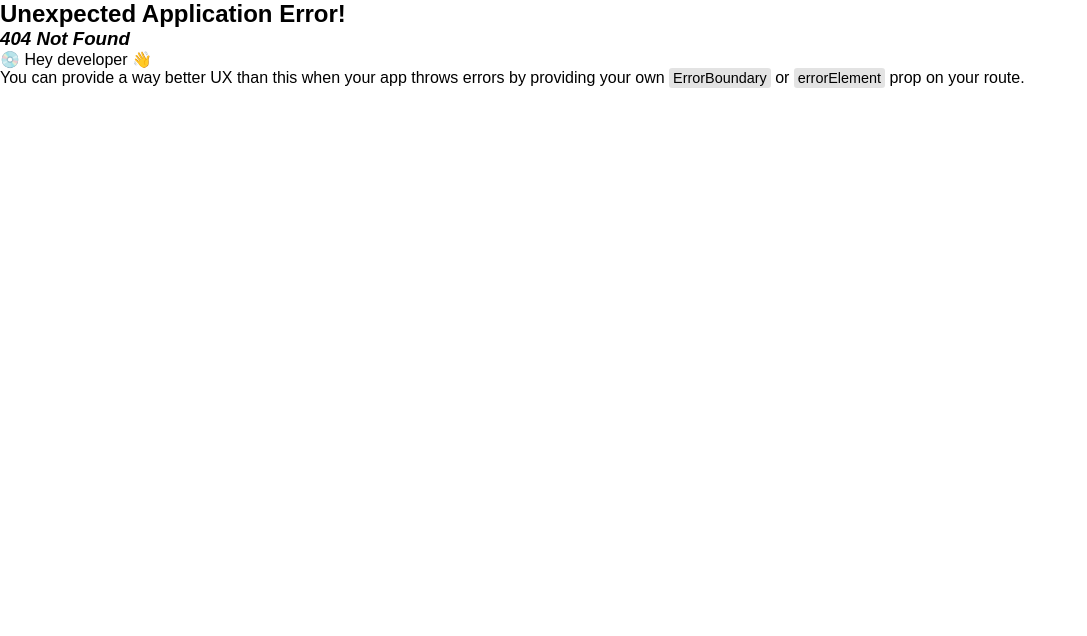
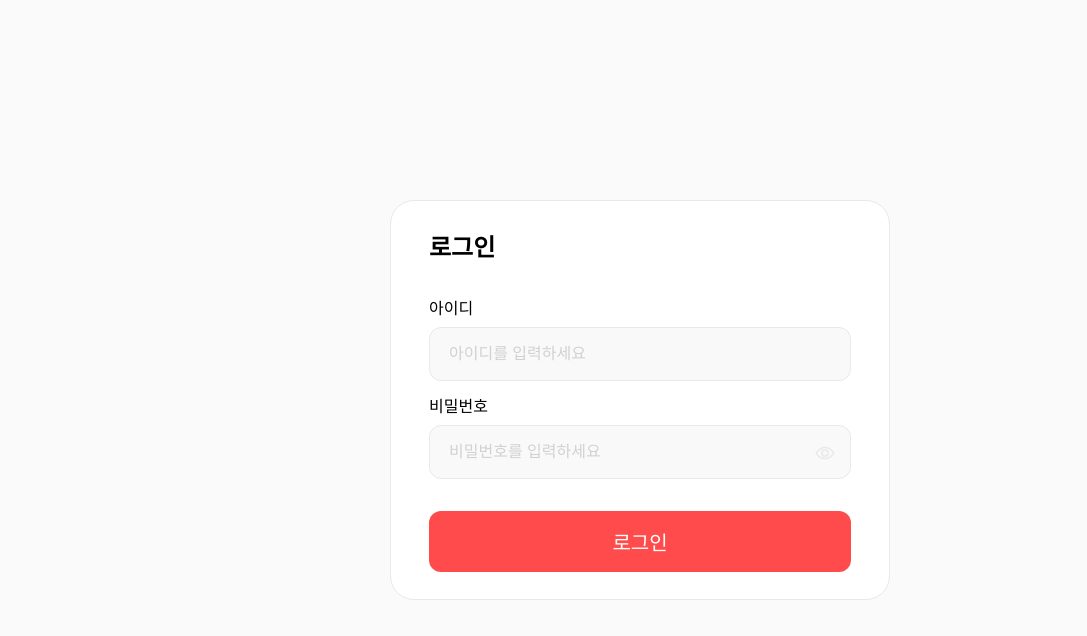
Before and after one commit to j02on/tomato_fe, a React (Vite) app: page /login in a window 1280 px wide. Before the commit this address had no page. Shown: the top 636 px of the page, without its empty margins (0-1087 px from the left). Built offline with nearby package versions, Linux system fonts and the light colour scheme; a web font is replaced by a local one.

Commit message:
feat : 로그인 뷰 개발

```diff
--- a/src/components/DelModal.tsx
+++ b/src/components/DelModal.tsx
@@ -40,7 +40,7 @@ const Back = styled.div `
 `
 
 const ModalContent  = styled.div `
-  max-width: 398px;
+  min-width: 398px;
   padding: 40px 80px;
   border-radius: 20px;
   background-color: ${colors.gray[100]};
--- a/src/components/Inputs.tsx
+++ b/src/components/Inputs.tsx
@@ -15,7 +15,7 @@ interface IInputsType {
   width?: string;
 }
 
-export default function Inputs({
+export const Inputs = ({
   label,
   isPwd,
   onChange,
@@ -25,7 +25,7 @@ export default function Inputs({
   onBlur,
   width,
   onKeyUp,
-}: IInputsType) {
+}: IInputsType) => {
   const [isEyeClose, setIsEyeClose] = useState<boolean>(false);
 
   const handleEyeClick = () => {
--- a/src/pages/Login.tsx
+++ b/src/pages/Login.tsx
@@ -0,0 +1,49 @@
+import styled from "@emotion/styled"
+import { Button, Inputs } from "../components"
+import { colors, Flex, Text } from "../design-token"
+import { useState } from "react"
+
+export const Login = () => {
+  const [datas, setDatas] = useState<{id : string, password: string}>({
+    id: '',
+    password: ''
+  })
+
+  const handleChange = (e : React.ChangeEvent<HTMLInputElement>, type: string) => {
+    setDatas((prev) => ({ ...prev, [type]: e.target.value }));
+  }
+
+
+  return (
+    <Container>
+      <LoginContent>
+        <Flex isColumn gap={32}>
+          <Text fontSize={24} fontWeight={700}>로그인</Text>
+          <Flex width="100%" gap={12} isColumn>
+            <Inputs value={datas.id} onChange={(e) => handleChange(e, "id")} label="아이디" placeholder="아이디를 입력하세요"/>
+            <Inputs isPwd value={datas.password} onChange={(e) => handleChange(e, "password")} label="비밀번호" placeholder="비밀번호를 입력하세요"/>
+          </Flex>
+          <Button width="100%">로그인</Button>
+        </Flex>
+      </LoginContent>
+    </Container>
+  )
+}
+
+const Container = styled.div `
+  width: 100vw;
+  height: 100vh;
+  background-color: #FAFAFA;
+  display: flex;
+  justify-content: center;
+  align-items: center;
+  padding: 30px;
+`
+
+const LoginContent = styled.div `
+  border-radius: 24px;
+  background-color: ${colors.gray[100]};
+  border: 1px solid ${colors.gray[300]};
+  padding: 27px 38px;
+  width: 500px;
+`
--- a/src/pages/index.ts
+++ b/src/pages/index.ts
@@ -0,0 +1 @@
+export * from './Login'
--- a/src/router.tsx
+++ b/src/router.tsx
@@ -1,8 +1,13 @@
 import { createBrowserRouter } from "react-router-dom";
+import { Login } from "./pages";
 
 export const router = createBrowserRouter([
   {
     path: '/',
     element: <div>d</div>
+  },
+  {
+    path: '/login',
+    element: <Login/>
   }
 ])
```
